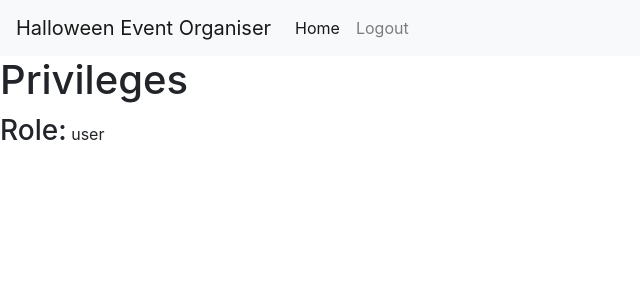
After one commit to ProffD-17/Halloween-event-organiser, a Flask app: page /privileges in a window 1280 px wide. The commit adds this page. Shown: the top 300 px of the page, without its empty margins (0-640 px from the left). Run offline with Flask 3, Linux system fonts and the light colour scheme; a user stored in the database is signed in; some libraries are stand-ins or nearby versions.

Commit message:
added roles and a way to view your role

```diff
--- a/app.py
+++ b/app.py
@@ -126,3 +126,16 @@ def attend():
     if success:
         return render_template('success.html', success='registered')
     return render_template('failure.html')
+
+
+# HANDLE PRIVILEGES
+@app.route('/privileges')
+def privileges():
+    user_id = session['user_id']
+    role = db.execute('SELECT role FROM users WHERE id = ?', user_id)
+    if role:
+        role = role[0]['role']
+    else:
+        # sholdnt ever happen
+        role = 'guest'
+    return render_template('privileges.html', role=role)
--- a/sketch.sql
+++ b/sketch.sql
@@ -14,7 +14,8 @@ CREATE TABLE users (
     id INTEGER PRIMARY KEY,
     name TEXT UNIQUE NOT NULL,
     email TEXT NOT NULL,
-    password TEXT NOT NULL
+    password TEXT NOT NULL,
+    role TEXT NOT NULL DEFAULT 'user'
 );
 
 -- guests table
--- a/static/styles.css
+++ b/static/styles.css
@@ -18,3 +18,7 @@ h1, h2 {
 .container .btn {
     margin: 0 5px;
 }
+
+.inline {
+    display: inline;
+}
--- a/templates/home.html
+++ b/templates/home.html
@@ -7,6 +7,7 @@
         <a class="btn btn-primary" href="/logout">Logout</a>
         <a class="btn btn-primary" href="/create_event">Create Event</a>
         <a class="btn btn-primary" href="/view_events">View Events</a>
+        <a class="btn btn-primary" href="/privileges">Privileges</a>
     </div>
 
 
--- /dev/null
+++ b/templates/privileges.html
@@ -0,0 +1,8 @@
+{% extends 'layout.html' %}
+{% block body %}
+
+    <h1>Privileges</h1>
+    <h3 class="inline">Role:</h3>
+    <p class="inline">{{ role }}</p>
+
+{% endblock %}
```
Also changed, not shown: mydata.db, 1 other file.
